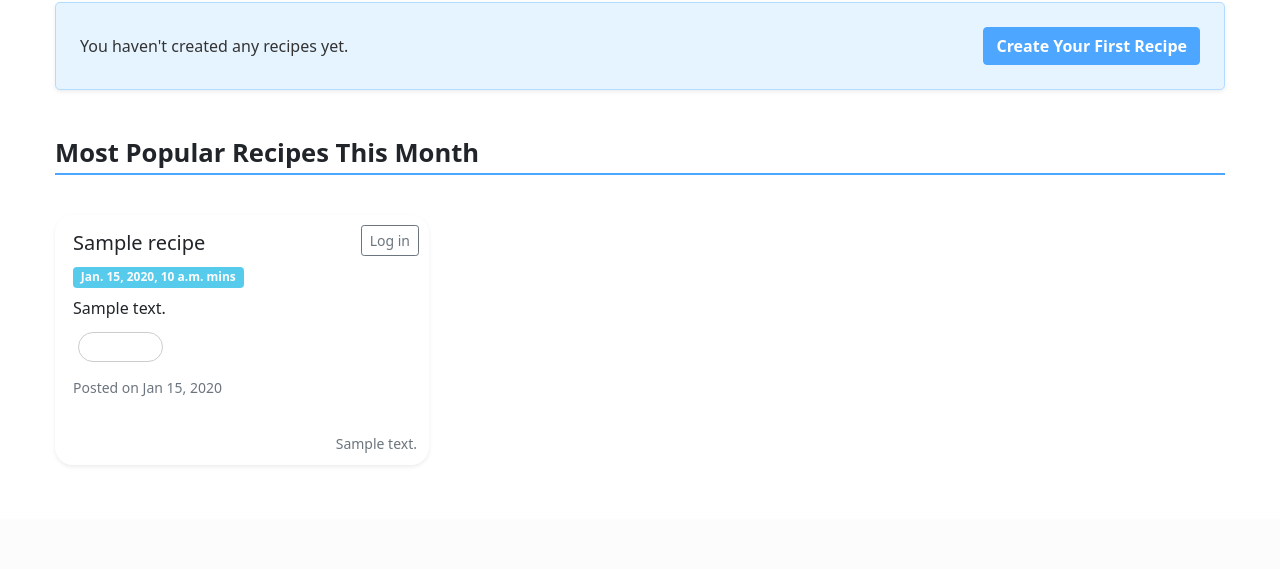
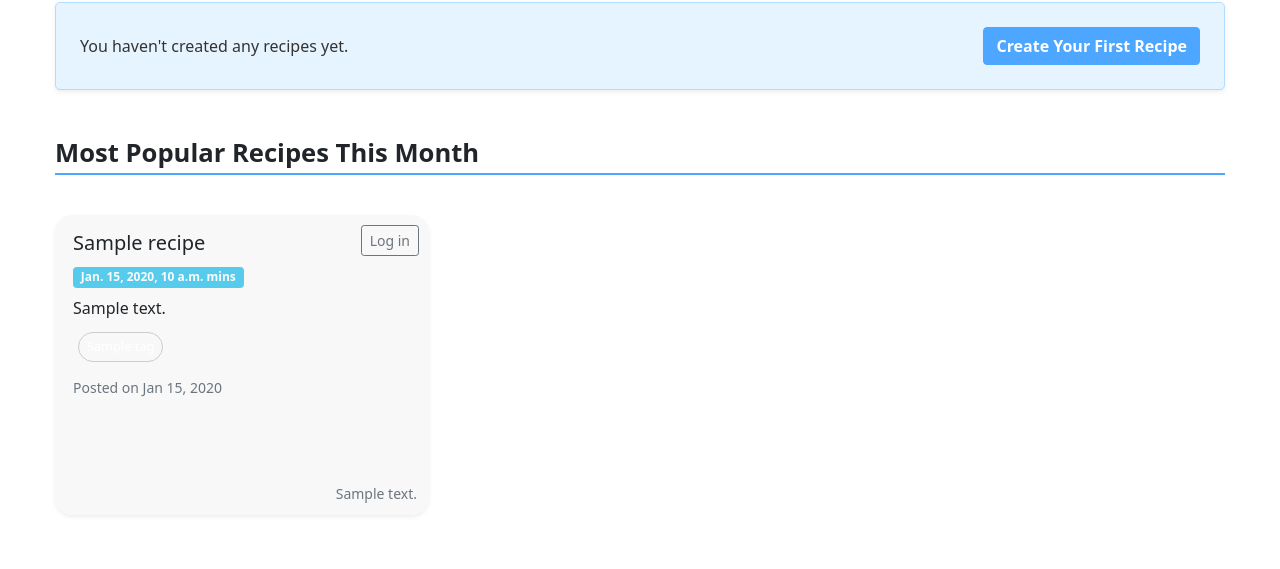
Before and after one commit to amemone/SEG-Small-Group-Project, a Django app: template recipes/templates/dashboard.html in a window 1280 px wide. Shown: the part 320-889 px from the top of the page. Before the commit the page ends 773 px from the top, so only its background shows below. Run offline with Django 5.2, Linux system fonts and the light colour scheme; the template is opened without the code that fills it: most values are stand-ins (such as "Sample title", 1, 10 or a date in 2020); some libraries are stand-ins or nearby versions.

Commit message:
recipe card description size fixes

```diff
--- a/recipes/templates/partials/menu.html
+++ b/recipes/templates/partials/menu.html
@@ -63,7 +63,7 @@
             </a>
             <ul class="dropdown-menu dropdown-menu-end" aria-labelledby="user-account-dropdown">
                 <li><a class="dropdown-item" href="{% url 'view_profile' %}">View Profile</a></li>
-                <li><a class="dropdown-item" href="{% url 'profile' %}">Change profile</a></li>
+                <li><a class="dropdown-item" href="{% url 'profile' %}">Change Profile</a></li>
                 <li><a class="dropdown-item" href="{% url 'password' %}">Change password</a></li>
                 <li><a class="dropdown-item" href="{% url 'user_browse' %}">Search user</a></li>
                 <li><hr class="dropdown-divider"></li>
--- a/recipes/templates/recipes/recipe_card.html
+++ b/recipes/templates/recipes/recipe_card.html
@@ -29,7 +29,7 @@
 
             <!-- Description -->
             <p class="card-text mb-2">
-                {{ recipe.description|truncatewords:20 }}
+                {{ recipe.description|truncatechars:100 }}
             </p>
 
             <!-- Tags -->
--- a/static/custom.css
+++ b/static/custom.css
@@ -554,8 +554,9 @@ h1 {
 
 .recipe-card {
     width: 100%;
-    min-height: 250px;
-    max-height: 250px;
+    min-height: 300px;
+    max-height: 300px;
+    background-color: #f7f7f7e0;
     border-radius: 10px;
     position: relative;
     overflow: hidden;
```
